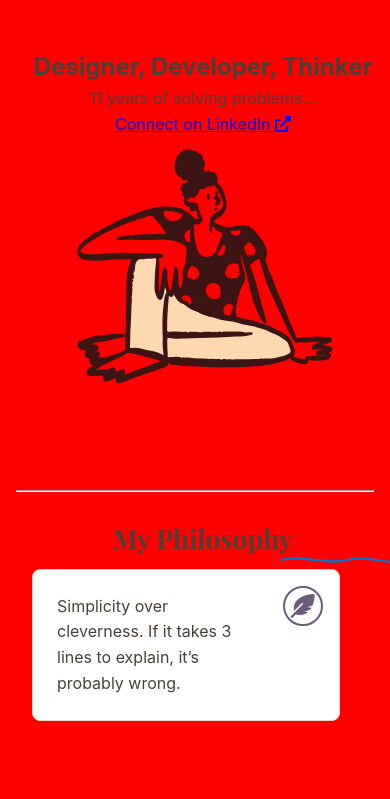
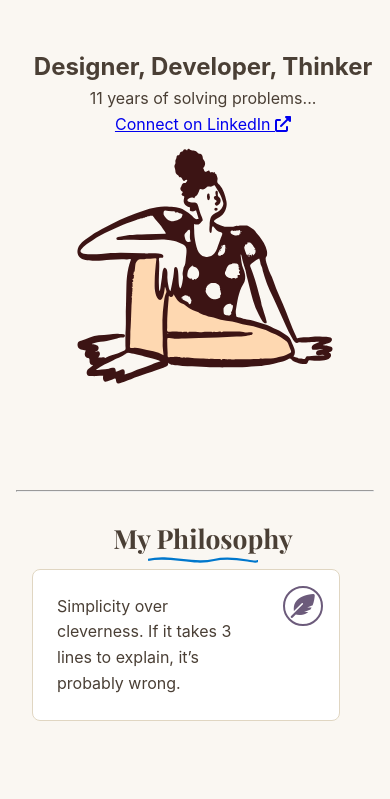
Before and after one commit to abhilashini/abhilashini.github.io, a Jekyll site: the page built from index.md, in a window 390 px wide. Shown: the top 799 px of the page. Built offline with Jekyll 4.4.1, drawn with Linux system fonts in a browser that asks for light colours; grey boxes are pictures that could not be loaded.

Commit message:
Correct touch nav, adjust CSS for responsiveness

```diff
--- a/assets/css/style.css
+++ b/assets/css/style.css
@@ -216,10 +216,6 @@ body {
 }
 
 @media (max-width: 768px) {
-  body {
-    background-color: red; /* Removed !important */
-  }
-
   /* Increase specificity and use initial/unset */
   .section .section-title--left,
   .section .section-title--right,
@@ -266,4 +262,15 @@ body {
     scroll-snap-align: start;
     margin-right: 1rem;
   }
+
+  .section.active .section-title::after {
+    left: 50%; /* Center horizontally */
+    transform: translateX(-50%); /* Adjust for centering */
+  }
+
+  .section-title--right::after,
+  .section-title--left::after {
+    left: 50%;
+    transform: translateX(-50%);
+  }
 }
--- a/assets/js/scripts.js
+++ b/assets/js/scripts.js
@@ -51,7 +51,9 @@ document.addEventListener('DOMContentLoaded', function() {
       entries.forEach(entry => {
           if (entry.isIntersecting) {
               entry.target.classList.add('active');
-              observer.unobserve(entry.target);
+              observer.unobserve(entry.target); // Unobserve after making active
+          } else {
+              entry.target.classList.remove('active'); // Remove active when not in view.
           }
       });
   }
```
